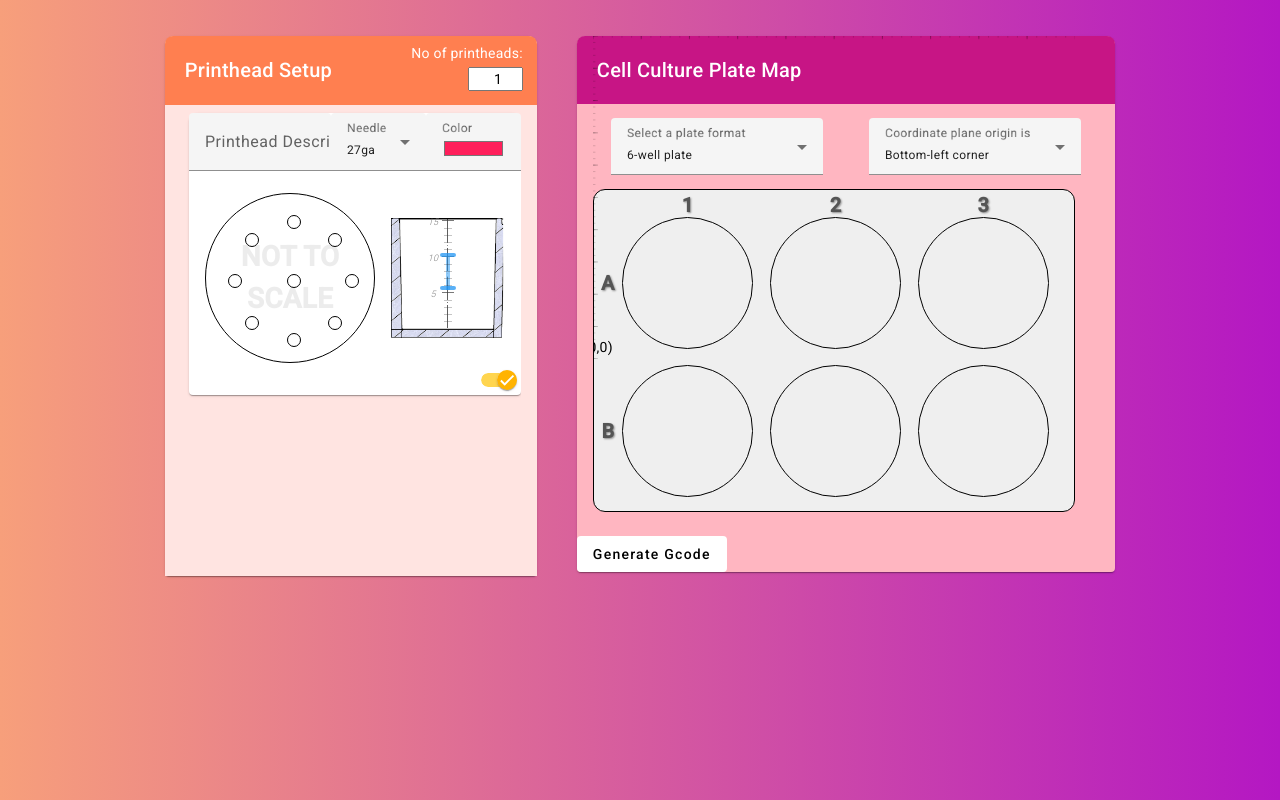
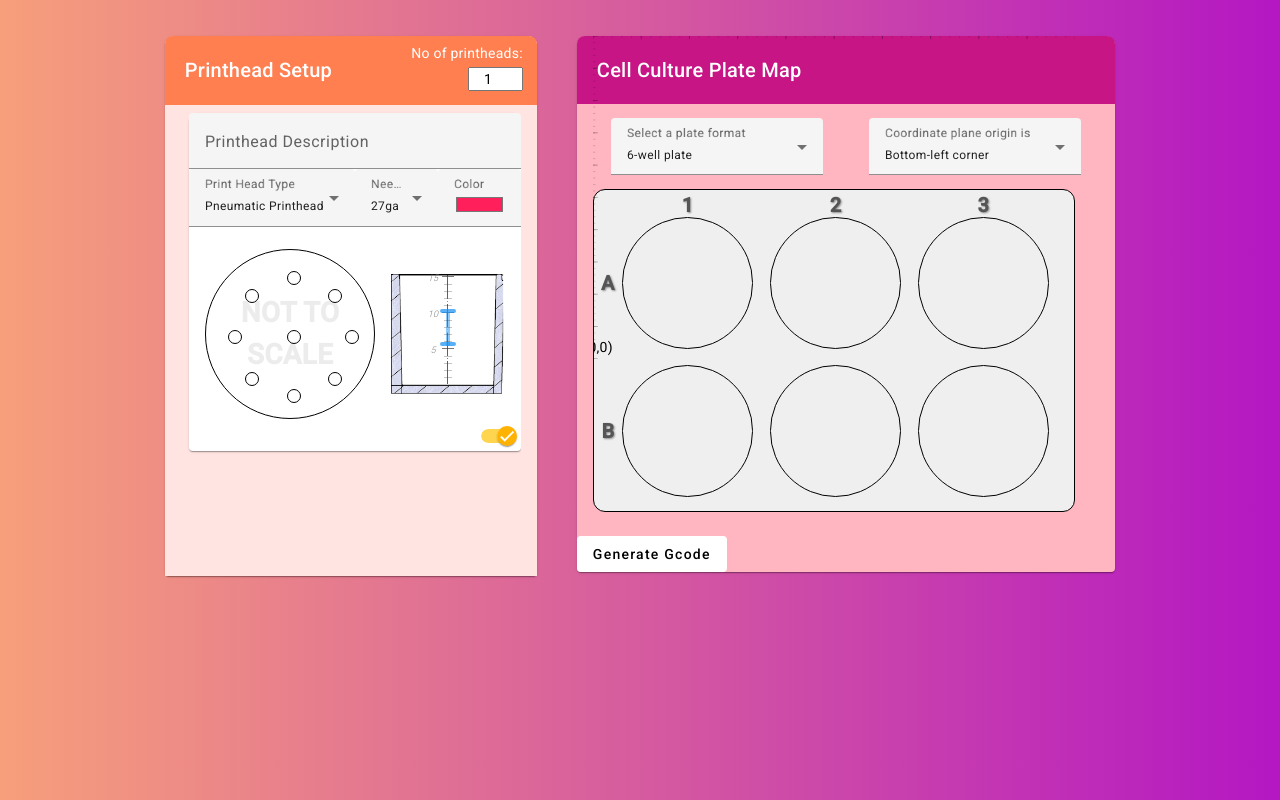
Before and after one commit to jonversusjon/bio3d-gcoder, an Angular app: page / in a window 1280 px wide. Built offline with nearby package versions, Linux system fonts and the light colour scheme; what highcharts-angular would draw is missing.

Commit message:
working on printhead types

```diff
--- a/src/app/printhead-component/print-head.component.css
+++ b/src/app/printhead-component/print-head.component.css
@@ -250,5 +250,31 @@ printhead-setup .mat-card-tile {
 }
 
 .printhead-number-input {
-  text-align: inherit;
+  text-align: center;
 }
+
+.grid-item {
+  grid-row: 1;
+}
+
+.print-head-type-field,
+.needle-od-field,
+.color-field {
+  grid-row: 2;
+}
+
+
+.printhead-setup-title {
+  display: grid;
+  grid-template-columns: 1fr 1fr 1fr 1fr;
+  grid-gap: 0px;
+  font-size: 0.74rem;
+}
+
+.printhead-description-input {
+  grid-column: 1 / 5;
+}
+
+.print-head-type-select-input {
+  grid-column: 1 / 3;
+}
--- a/src/app/printhead-component/print-head.component.html
+++ b/src/app/printhead-component/print-head.component.html
@@ -7,17 +7,36 @@
       <input style="margin: 0 1em 1em 0;" type="number" min="1" max="20" class="printhead-number-input" [(ngModel)]="printHeadCountInput" (change)="onPrintHeadCountChange()">
     </div>
   </mat-card-header>
-
   <mat-card-content style="background-color: mistyrose;">
     <div class="grid-list-container">
       <div class="flex-container" style="justify-content: center; padding-right: 0; padding-left: 0;">
         <div *ngFor="let printhead of printHeads; let printHeadIndex = index" class="flex-item">
           <mat-card [ngClass]="{'disabled': !printhead.active}">
             <mat-card-title>
-              <div class="printhead-setup-title" style="font-size: 0.74rem;">
-                <mat-form-field appearance="fill" class="printhead-description-field grid-item">
+              <div class="printhead-setup-title" style="font-size: 0.74rem; grid-column: span 3;">
+                <mat-form-field appearance="fill" subscriptSizing="dynamic" class="printhead-description-field grid-item printhead-description-input">
                   <mat-label>Printhead Description</mat-label>
-                  <input matInput [(ngModel)]="printhead.description" [disabled]="!printhead.active">
+                  <input class="printhead-description-input" matInput [(ngModel)]="printhead.description" [disabled]="!printhead.active">
+                </mat-form-field>
+                <mat-form-field
+                  appearance="fill"
+                  class="print-head-type-field grid-item print-head-type-select-input"
+                >
+                  <mat-label class="custom-mat-label">Print Head Type</mat-label>
+                  <mat-select
+                    class="print-head-type-select custom-mat-select"
+                    [(ngModel)]="selectedPrintHeadType"
+                    (selectionChange)="onPrintHeadTypeChange(printhead, $event.value)"
+                    [disabled]="!printhead.active"
+                  >
+                    <mat-option
+                      *ngFor="let printHeadType of availablePrintHeads"
+                      [value]="printHeadType"
+                      class="custom-mat-select-option"
+                    >
+                      {{ printHeadType.printHeadDescription }}
+                    </mat-option>
+                  </mat-select>
                 </mat-form-field>
                 <mat-form-field appearance="fill" class="needle-od-field grid-item">
                   <mat-label class="custom-mat-label">Needle</mat-label>
@@ -32,6 +51,7 @@
                 </mat-form-field>
               </div>
             </mat-card-title>
+
             <mat-card-content class="grid-container">
               <div class="print-position-picker-wrapper">
                 <div class="print-position-picker grid-item"
--- a/src/app/printhead-component/printhead.component.ts
+++ b/src/app/printhead-component/printhead.component.ts
@@ -15,6 +15,7 @@ import { PlateFormatService } from "../_services/plate-format.service";
 import {MatSlideToggleChange} from "@angular/material/slide-toggle";
 import {PrintPositionService} from "../_services/print-position.service";
 import {Subscription} from "rxjs";
+import {availablePrintHeads, PrintHeadBehavior} from "../../types/PrintHeadBehavior";
 
 @Component({
   selector: 'app-print-head-component',
@@ -23,6 +24,7 @@ import {Subscription} from "rxjs";
   changeDetection: ChangeDetectionStrategy.OnPush,
 })
 export class PrintHeadComponent implements OnInit, OnDestroy, OnChanges {
+  public availablePrintHeads: PrintHeadBehavior[] = [];
   private subscriptions: Subscription[] = [];
 
   inactiveColor = '#808080';
@@ -39,6 +41,8 @@ export class PrintHeadComponent implements OnInit, OnDestroy, OnChanges {
   _printPositionService: any;
 
   public experimentSetupHeaderStyle: any;
+
+  selectedPrintHeadType: PrintHeadBehavior;
   constructor(
     private screenUtils: ScreenUtils,
     private printHeadStateService: PrintHeadStateService,
@@ -67,6 +71,8 @@ export class PrintHeadComponent implements OnInit, OnDestroy, OnChanges {
     this.printPositionButtonBaseStyle = this.styleService.getBaseStyle('print-position-button');
     this._printPositionService = printPositionService;
     this.needles = this.printHeadStateService.needles;
+
+    this.selectedPrintHeadType = availablePrintHeads[0];
   }
 
   ngOnInit() {
@@ -75,7 +81,8 @@ export class PrintHeadComponent implements OnInit, OnDestroy, OnChanges {
       this.printHeads = printHeads;
       console.log('this.printHeads: ', this.printHeads);
     });
-    this.experimentSetupHeaderStyle = this.styleService.getBaseStyle('experiment-setup-header')
+    this.experimentSetupHeaderStyle = this.styleService.getBaseStyle('experiment-setup-header');
+    this.availablePrintHeads = availablePrintHeads;
   }
 
   ngOnChanges(changes: SimpleChanges): void {
@@ -165,4 +172,9 @@ export class PrintHeadComponent implements OnInit, OnDestroy, OnChanges {
     };
   }
 
+  onPrintHeadTypeChange(printhead: PrintHead, newPrintHeadType: PrintHeadBehavior): void {
+    // Add your logic here to handle the change in the selected print head type
+    console.log('Selected Print Head Type:', newPrintHeadType);
+  }
+
 }
--- a/src/types/PrintHeadBehavior.ts
+++ b/src/types/PrintHeadBehavior.ts
@@ -83,7 +83,7 @@ export function getEMDPrintHeadBehavior() {
   }
 }
 
-export function getSyringPumpPrintHeadBehavior() {
+export function getSyringePumpPrintHeadBehavior() {
   return {
     ...emptyPrintHeadBehavior(),
     printHeadDescription: "Syringe Pump Printhead",
@@ -208,8 +208,10 @@ export const M810: PrintCode = {
   }
 }
 
-export const availablePrintHeads: { [key: string]: PrintHeadBehavior } = {
-  pneumatic: getPneumaticPrintHeadBehavior(),
-  emd: getEMDPrintHeadBehavior(),
-  syringe: getSyringPumpPrintHeadBehavior(),
-};
+
+
+export const availablePrintHeads = [
+  getPneumaticPrintHeadBehavior(),
+  getEMDPrintHeadBehavior(),
+  getSyringePumpPrintHeadBehavior(),
+];
```
